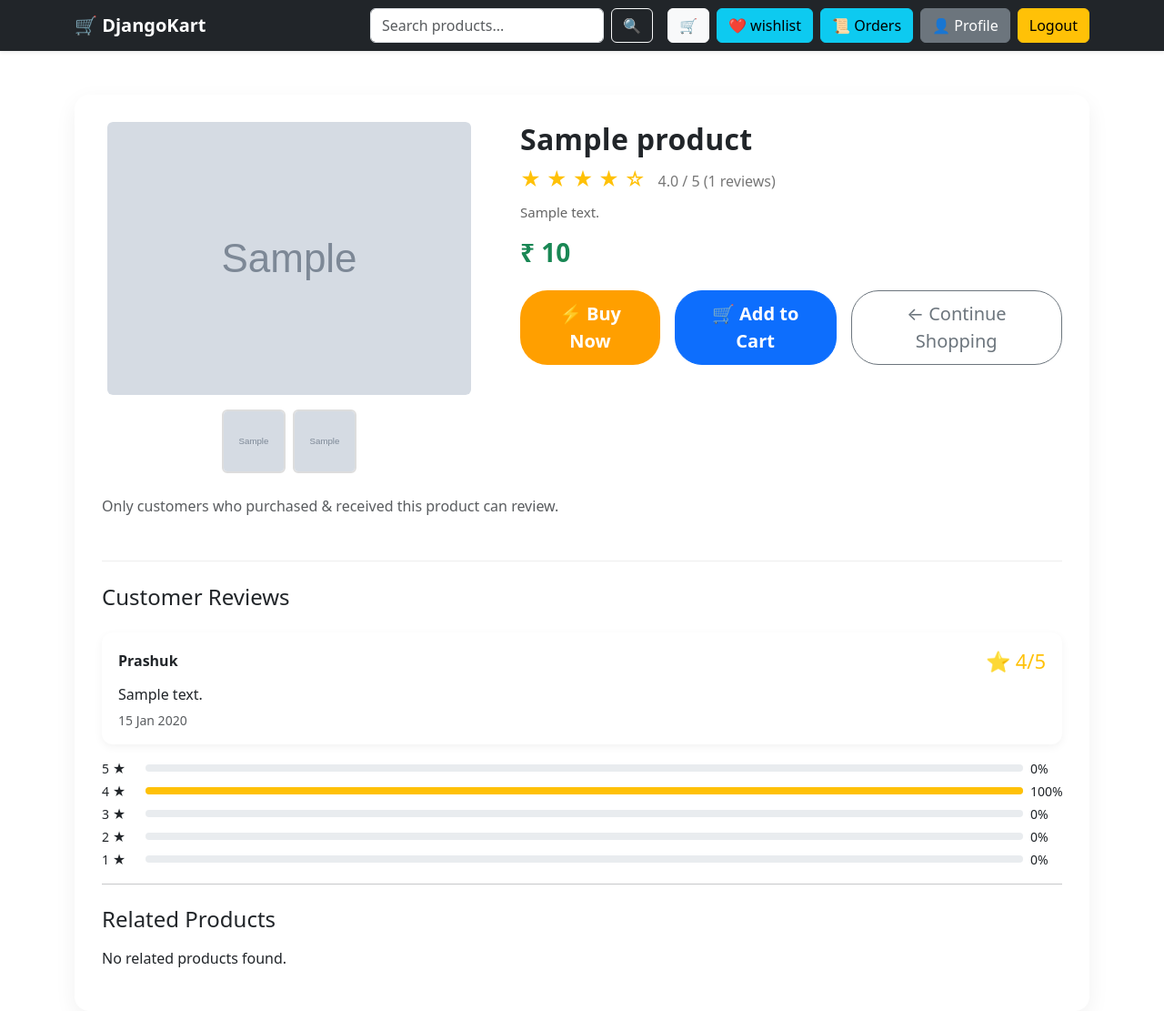
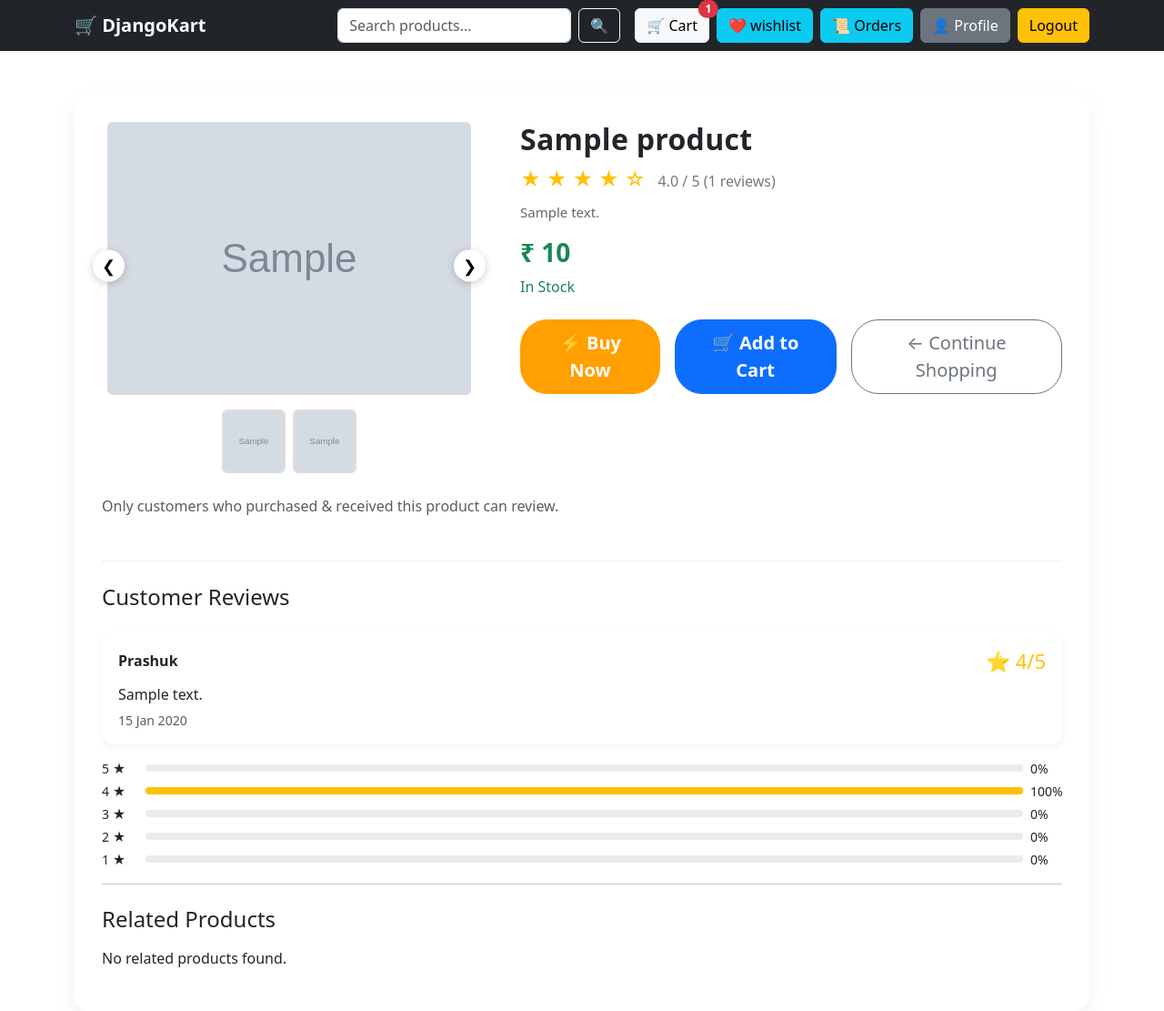
Before and after one commit to Prashuk09/own-Project, a Django app: page /product/1/ in a window 1280 px wide. Shown: the whole page at 91% size. Run offline with Django 5.2, Linux system fonts and the light colour scheme; a user stored in the database is signed in; data comes from the database, SQL or seed files in the repository; tables that the repository leaves empty hold one stand-in row (values such as "Sample post"); grey boxes marked "Sample" are stand-in pictures; parts of the project's set-up code (start-up, migrations or seed data) failed here and were passed over.

Commit message:
make a logic for stock count user only place the order when item in stock

```diff
--- a/config/settings.py
+++ b/config/settings.py
@@ -64,6 +64,7 @@ TEMPLATES = [
                 'django.template.context_processors.request',
                 'django.contrib.auth.context_processors.auth',
                 'django.contrib.messages.context_processors.messages',
+                'orders.context_processors.cart_count',
             ],
         },
     },
--- /dev/null
+++ b/orders/context_processors.py
@@ -0,0 +1,18 @@
+from .models import CartItem, Cart
+
+def cart_count(request):
+
+    if request.user.is_authenticated:
+
+        try:
+            cart = Cart.objects.get(user=request.user)
+            count = CartItem.objects.filter(cart=cart).count()
+        except Cart.DoesNotExist:
+            count = 0
+
+    else:
+        count = 0
+
+    return {
+        "cart_count": count
+    }
--- a/static/css/style.css
+++ b/static/css/style.css
@@ -232,3 +232,79 @@
     transform: scale(1.15);
     border:2px solid #0d6efd;
 }
+
+/* PRODUCT SLIDER */
+
+.product-gallery{
+    max-width:400px;
+    margin:auto;
+}
+
+.main-product-image{
+    max-height:350px;
+    object-fit:contain;
+}
+
+/* arrows */
+
+.slider-btn{
+    position:absolute;
+    top:50%;
+    transform:translateY(-50%);
+    background:white;
+    border:none;
+    width:40px;
+    height:40px;
+    border-radius:50%;
+    box-shadow:0 2px 10px rgba(0,0,0,0.2);
+    cursor:pointer;
+    font-size:20px;
+    z-index:10;
+}
+
+.slider-btn.left{
+    left:-10px;
+}
+
+.slider-btn.right{
+    right:-10px;
+}
+
+/* thumbnails */
+
+.thumb{
+    width:70px;
+    height:70px;
+    object-fit:cover;
+    border-radius:6px;
+    cursor:pointer;
+    border:2px solid #ddd;
+    transition:0.3s;
+}
+
+.thumb:hover{
+    border-color:#0d6efd;
+    transform:scale(1.1);
+}
+
+.slider-btn{
+    position:absolute;
+    top:50%;
+    transform:translateY(-50%);
+    background:white;
+    border:none;
+    width:35px;
+    height:35px;
+    border-radius:50%;
+    box-shadow:0 2px 10px rgba(0,0,0,0.2);
+    cursor:pointer;
+    font-size:18px;
+}
+
+.slider-btn.left{
+    left:-10px;
+}
+
+.slider-btn.right{
+    right:-10px;
+}
--- a/store/templates/store/product_detail.html
+++ b/store/templates/store/product_detail.html
@@ -9,14 +9,21 @@
   <div class="row g-5 align-items-start">
 
     <!-- PRODUCT IMAGE GALLERY -->
+    <!-- PRODUCT IMAGE -->
     <div class="col-md-5 text-center">
 
         <!-- MAIN IMAGE -->
-        <div class="zoom-container mb-3">
+        <div class="position-relative">
+
+            <button class="slider-btn left" onclick="prevImage()">❮</button>
+
             <img id="mainImage"
                 src="{{ product.image.url }}"
-              class="img-fluid rounded"
+                class="img-fluid rounded mb-3"
                 style="max-height:350px; object-fit:contain;">
+
+            <button class="slider-btn right" onclick="nextImage()">❯</button>
+
         </div>
 
         <!-- THUMBNAILS -->
@@ -30,10 +37,12 @@
 
             <!-- GALLERY IMAGES -->
             {% for img in product.gallery.all %}
+
             <img src="{{ img.image.url }}"
                 class="thumb"
                 onclick="changeImage(this)"
                 style="width:70px;height:70px;object-fit:cover;border-radius:6px;cursor:pointer;border:2px solid #ddd;">
+
             {% endfor %}
 
         </div>
@@ -76,10 +85,30 @@
         ₹ {{ product.price }}
       </h3>
 
+      {% if product.stock == 0 %}
+
+      <p class="text-danger fw-bold">
+      Out of Stock
+      </p>
+
+      {% elif product.stock <= 5 %}
+
+      <p class="text-warning fw-bold">
+      Only {{ product.stock }} left in stock ⚠
+      </p>
+
+      {% else %}
+
+      <p class="text-success">
+      In Stock
+      </p>
+
+      {% endif %}
+
       <div class="mt-4">
 
         <div class="d-flex gap-3 mt-4">
-
+          {% if product.stock > 0 %}
           <button
             class="btn buy-now-btn btn-lg buy-now-btn-js"
             data-id="{{ product.id }}">
@@ -91,6 +120,14 @@
             data-id="{{ product.id }}">
             🛒 Add to Cart
           </button>
+
+          {% else %}
+
+          <button class="btn btn-secondary btn-lg" disabled>
+          Out of Stock
+          </button>
+
+          {% endif %}
 
           <a href="/" class="btn btn-outline-secondary btn-lg">
             ← Continue Shopping
@@ -318,11 +355,27 @@ document.addEventListener("DOMContentLoaded", function(){
       .then(data => {
 
         if(data.status === "login_required"){
+
             window.location.href = "/login/";
+
         }
 
         else if(data.status === "success"){
+
             alert("Added to cart ✅");
+
+        }
+
+        else if(data.status === "max_stock"){
+
+            alert("You have selected maximum quantity available in stock");
+
+        }
+
+        else if(data.status === "out_of_stock"){
+
+            alert("Product is out of stock");
+
         }
 
       });
@@ -360,10 +413,69 @@ document.querySelectorAll(".buy-now-btn-js").forEach(btn => {
 
       }
 
+      else if(data.status === "max_stock"){
+
+        alert("You have selected maximum quantity available in stock");
+
+      }
+
+      else if(data.status === "out_of_stock"){
+
+        alert("Product is out of stock");
+
+      }
+
     });
 
   });
 
 });
 </script>
+<script>
+let images = [];
+let currentIndex = 0;
+
+document.addEventListener("DOMContentLoaded", function(){
+
+    document.querySelectorAll(".thumb").forEach((img, index)=>{
+
+        images.push(img.src);
+
+        img.addEventListener("click", function(){
+
+            currentIndex = index;
+            document.getElementById("mainImage").src = this.src;
+
+        });
+
+    });
+
+});
+
+
+function prevImage(){
+
+    currentIndex--;
+
+    if(currentIndex < 0){
+        currentIndex = images.length - 1;
+    }
+
+    document.getElementById("mainImage").src = images[currentIndex];
+
+}
+
+
+function nextImage(){
+
+    currentIndex++;
+
+    if(currentIndex >= images.length){
+        currentIndex = 0;
+    }
+
+    document.getElementById("mainImage").src = images[currentIndex];
+
+}
+</script>
 {% endblock %}
--- a/templates/base.html
+++ b/templates/base.html
@@ -44,9 +44,34 @@
         {% if user.is_authenticated %}
 
         <li class="nav-item me-2">
-          <a class="btn btn-light" href="{% url 'view_cart' %}" id="cart-btn">
-            🛒 {{ cart_count }}
+
+          <a class="btn btn-light position-relative"
+            href="{% url 'view_cart' %}"
+            id="cart-btn">
+
+            🛒 Cart
+
+            {% if cart_count > 0 %}
+            <span id="cart-count"
+                  class="position-absolute top-0 start-100 translate-middle
+                        badge rounded-pill bg-danger">
+
+                {{ cart_count }}
+
+            </span>
+            {% else %}
+            <span id="cart-count"
+                  class="position-absolute top-0 start-100 translate-middle
+                        badge rounded-pill bg-danger"
+                  style="display:none;">
+
+                0
+
+            </span>
+            {% endif %}
+
           </a>
+
         </li>
 
         <li class="nav-item me-2">
@@ -72,6 +97,7 @@
             Logout
           </a>
         </li>
+
         <div id="toast-box"></div>
 
         {% else %}
@@ -87,6 +113,7 @@
             Sign Up
           </a>
         </li>
+
         {% endif %}
 
       </ul>
@@ -95,9 +122,11 @@
   </div>
 
 </nav>
+
 {% comment %}
 currently not working close btn of alert
 {% endcomment %}
+
 {% comment %}
 {% if messages %}
 {% for message in messages %}
@@ -113,9 +142,8 @@
     {% block content %}
     {% endblock %}
 </div>
+
 <script src="https://cdn.jsdelivr.net/npm/bootstrap@5.3.2/dist/js/bootstrap.bundle.min.js"></script>
-</body>
-</html>
 
 <script>
 function showToast(message){
@@ -130,3 +158,6 @@ function showToast(message){
     },3000);
 }
 </script>
+
+</body>
+</html>
```
Also changed, not shown: orders/templates/orders/cart.html (+47 -36 lines), orders/views.py (+57 -8 lines), store/templates/store/home.html (+44 -1 lines). Lines whose indentation alone changed are shown as unchanged.
